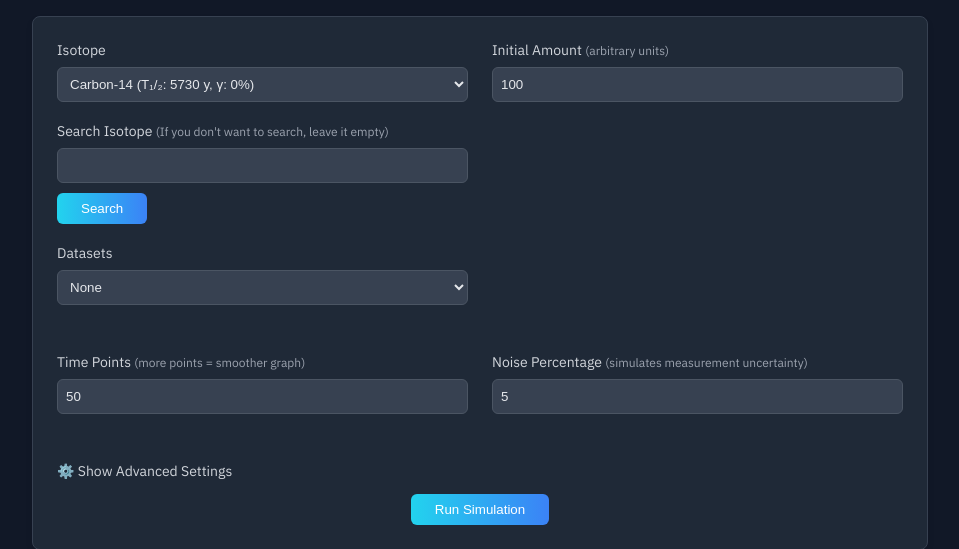
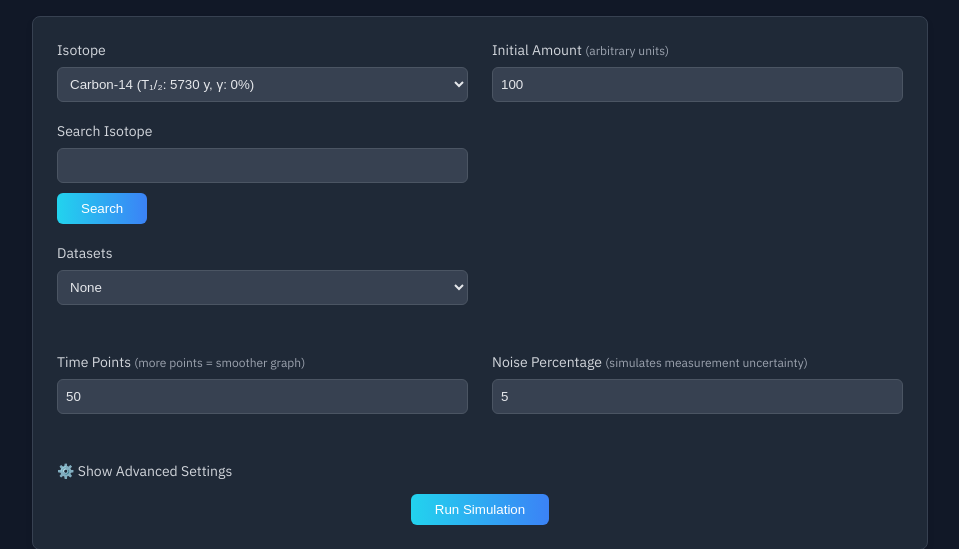
Before and after one commit to katerib/radioactive-decay-sim, a Flask app: page / in a window 1280 px wide. Shown: the part 187-736 px from the top of the page, without its empty margins (160-1119 px from the left). Run offline with Flask 3, Linux system fonts and the light colour scheme.

Commit message:
Removed unneeded span

```diff
--- a/app/templates/index.html
+++ b/app/templates/index.html
@@ -67,9 +67,6 @@ endblock %} {% block content %}
 
           <label for="isotope_search" style="margin-top: 20px">
             Search Isotope
-            <span class="label-hint"
-              >(If you don't want to search, leave it empty)</span
-            >
           </label>
           <input
             type="string"
```
